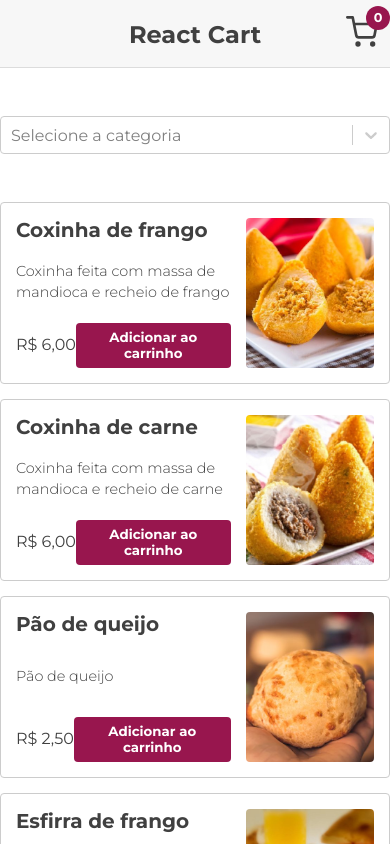
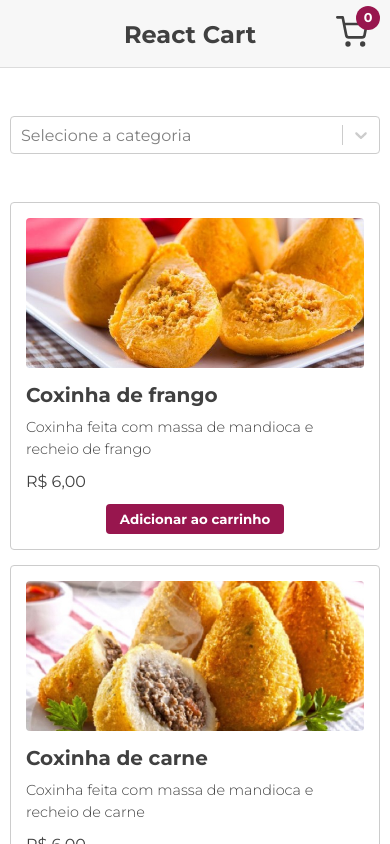
Before and after one commit to GuilhermeAmado/react-shopping-cart, a React (Create React App) app: page / in a window 390 px wide. Shown: the top 844 px of the page. Built offline with nearby package versions, Linux system fonts and the light colour scheme; the HTML template or start-up script is replaced by a standard one.

Commit message:
update - css adjustments and responsiveness

```diff
--- a/src/components/CartButton.js
+++ b/src/components/CartButton.js
@@ -7,6 +7,7 @@ const CartButton = (props) => {
 
 const StyledButton = styled.button`
   width: fit-content;
+  min-height: 30px;
   padding: 0.5em 1em;
   background-color: var(--accent-color);
   color: var(--text-light);
--- a/src/components/CategoriesSelect.js
+++ b/src/components/CategoriesSelect.js
@@ -4,8 +4,9 @@ import Select from 'react-select';
 import { CartContext } from '../CartContext';
 
 const SelectContainer = styled.div`
-  max-width: 600px;
+  max-width: 620px;
   margin: 3rem auto;
+  padding: 0 10px;
 `;
 
 const CategoriesSelect = () => {
--- a/src/components/Header.js
+++ b/src/components/Header.js
@@ -39,6 +39,7 @@ const StyledHeader = styled.header`
   width: 100%;
   top: 0;
   left: 0;
+  z-index: 1;
 
   svg {
     color: inherit;
--- a/src/components/Modal.js
+++ b/src/components/Modal.js
@@ -85,6 +85,7 @@ const Background = styled.div`
   width: 100%;
   height: 100%;
   background-color: hsla(0, 0%, 0%, 0.8);
+  z-index: 2;
 
   display: flex;
   align-items: center;
--- a/src/components/Product.js
+++ b/src/components/Product.js
@@ -4,58 +4,6 @@ import styled from 'styled-components';
 import { CartContext } from '../CartContext';
 import formatCurrency from '../utils/formatCurrency';
 import CartButton from './CartButton';
-
-const ProductCard = styled.li`
-  width: 100%;
-  /* min-height: 175px; */
-  /* min-height: 180px; */
-  padding: 15px;
-  border: var(--primary-border);
-  border-radius: 4px;
-
-  display: flex;
-  justify-content: space-between;
-  gap: 15px;
-`;
-
-const ProductInfo = styled.div`
-  /* max-width: 350px; */
-  width: 70%;
-  line-height: 1.5;
-
-  display: flex;
-  flex-grow: 1;
-  flex-direction: column;
-  justify-content: space-between;
-  .product-name {
-    font-size: 1.25rem;
-    line-height: 1.2;
-  }
-
-  .product-description {
-    font-size: 0.9rem;
-    font-weight: 300;
-  }
-
-  .product-price {
-    display: flex;
-    flex-direction: row;
-    justify-content: space-between;
-    align-items: center;
-  }
-`;
-
-const ProductImage = styled.div`
-  width: 150px;
-  height: 150px;
-  border-radius: 4px;
-  img {
-    border-radius: 4px;
-    width: 100%;
-    height: 100%;
-    object-fit: cover;
-  }
-`;
 
 const Product = ({ product }) => {
   const { cartItems, setCartItems } = useContext(CartContext);
@@ -85,8 +33,8 @@ const Product = ({ product }) => {
       <ProductInfo>
         <h4 className="product-name">{product.name}</h4>
         <p className="product-description">{product.description}</p>
-        <div className="product-price">
-          <p>{formatCurrency(product.price)}</p>
+        <p>{formatCurrency(product.price)}</p>
+        <div className="button-container">
           <CartButton onClick={() => handleAddToCart(product)}>
             Adicionar ao carrinho
           </CartButton>
@@ -100,4 +48,68 @@ const Product = ({ product }) => {
   );
 };
 
+const ProductCard = styled.li`
+  width: 100%;
+  /* min-height: 175px; */
+  /* min-height: 180px; */
+  padding: 15px;
+  border: var(--primary-border);
+  border-radius: 4px;
+
+  display: flex;
+  justify-content: space-between;
+  gap: 15px;
+
+  @media (max-width: 400px) {
+    flex-direction: column;
+  }
+`;
+
+const ProductInfo = styled.div`
+  line-height: 1.5;
+
+  display: flex;
+  flex-direction: column;
+  justify-content: space-between;
+  gap: 10px;
+
+  .product-name {
+    font-size: 1.25rem;
+    line-height: 1.2;
+  }
+
+  .product-description {
+    font-size: 0.9rem;
+    font-weight: 300;
+  }
+
+  @media (max-width: 400px) {
+    order: 2;
+
+    .button-container {
+      margin: 0 auto;
+    }
+  }
+`;
+
+const ProductImage = styled.div`
+  width: 150px;
+  height: 150px;
+  border-radius: 4px;
+  img {
+    border-radius: 4px;
+    width: 150px;
+    height: 150px;
+    object-fit: cover;
+  }
+
+  @media (max-width: 400px) {
+    order: 1;
+    width: 100%;
+    img {
+      width: 100%;
+    }
+  }
+`;
+
 export default Product;
--- a/src/components/ProductsList.js
+++ b/src/components/ProductsList.js
@@ -4,7 +4,8 @@ import styled from 'styled-components';
 const ListContainer = styled.ul`
   list-style: none;
   margin: 3rem auto;
-  max-width: 600px;
+  padding: 0 10px;
+  max-width: 620px;
 
   display: flex;
   flex-direction: column;
--- a/src/components/ShoppingCartIcon.js
+++ b/src/components/ShoppingCartIcon.js
@@ -5,6 +5,7 @@ import { CartContext } from '../CartContext';
 
 const CartIconContainer = styled.div`
   position: relative;
+  margin-right: 10px;
 
   .counter {
     position: absolute;
```
